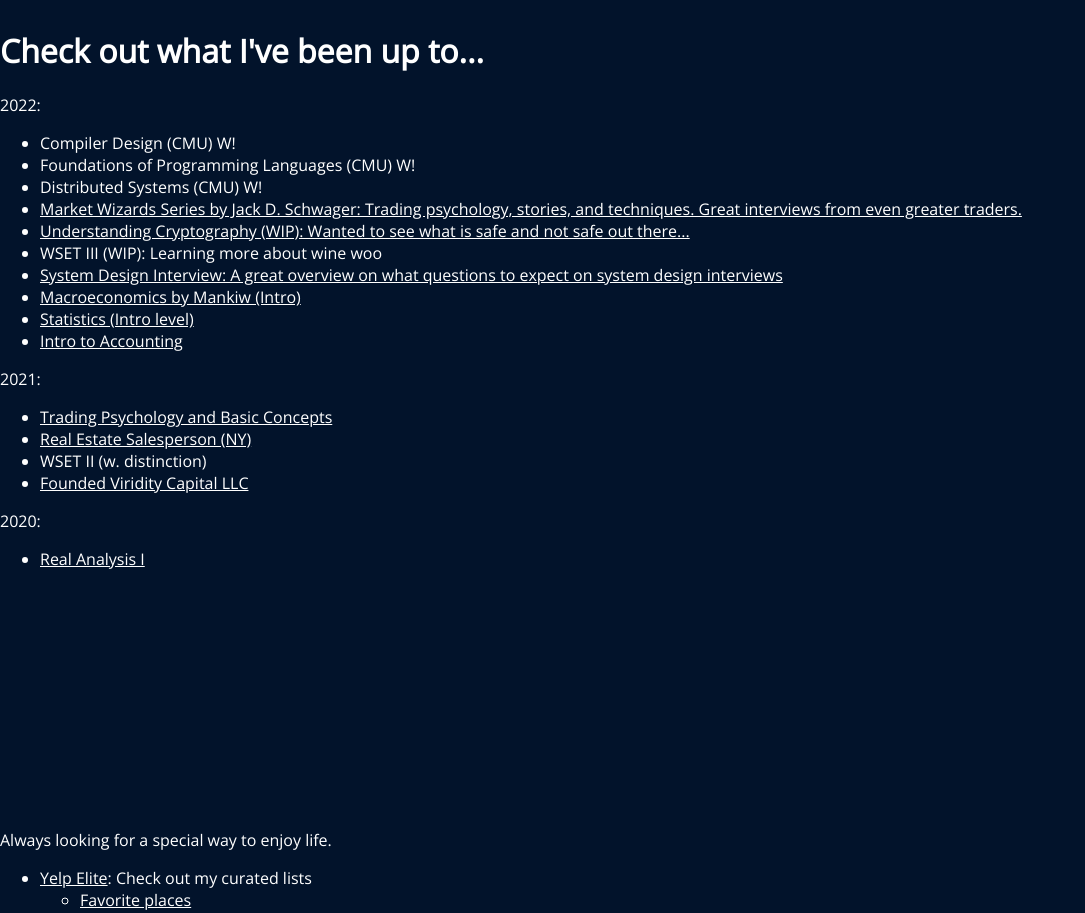
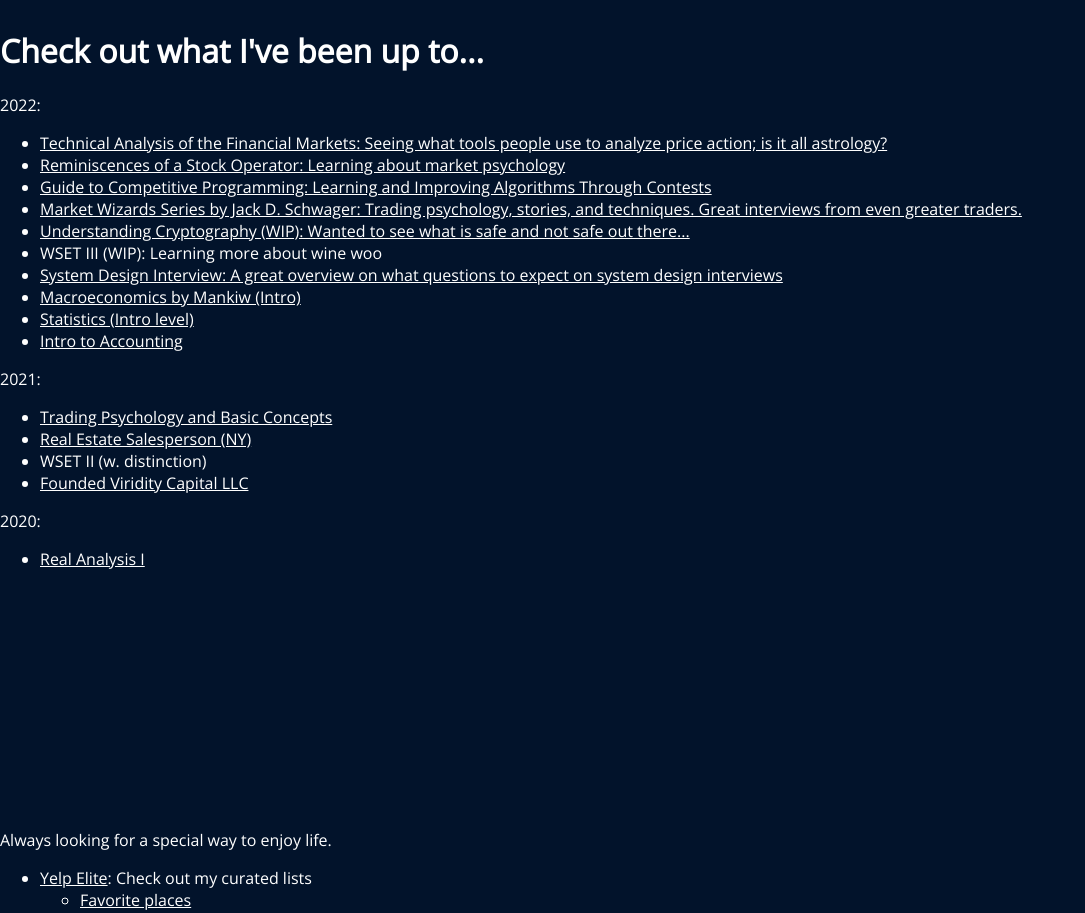
Before and after one commit to mikinty/mikinty.github.io-archive3, a React app: page / in a window 1280 px wide. Shown: the part 2240-3153 px from the top of the page, without its empty margins (0-1085 px from the left). Built offline with nearby package versions, Linux system fonts and the light colour scheme.

Commit message:
Added trading books, got rid of theoretical CS books that I've started but aren't very much through

```diff
--- a/src/pages/AcademiaPage.js
+++ b/src/pages/AcademiaPage.js
@@ -3,13 +3,16 @@
 const COURSES = {
   2022: [
     {
-      name: "Compiler Design (CMU) W!",
+      name: "Technical Analysis of the Financial Markets: Seeing what tools people use to analyze price action; is it all astrology?",
+      link: "https://amzn.to/3yEdrxu",
     },
     {
-      name: "Foundations of Programming Languages (CMU) W!",
+      name: "Reminiscences of a Stock Operator: Learning about market psychology",
+      link: "https://amzn.to/3lbRvlp",
     },
     {
-      name: "Distributed Systems (CMU) W!",
+      name: "Guide to Competitive Programming: Learning and Improving Algorithms Through Contests",
+      link: "https://amzn.to/3lbdlFV",
     },
     {
       name: "Market Wizards Series by Jack D. Schwager: Trading psychology, stories, and techniques. Great interviews from even greater traders.",
@@ -28,7 +31,7 @@
     },
     {
       name: "Macroeconomics by Mankiw (Intro)",
-      link: "https://www.amazon.com/dp/1319105998/ref=as_sl_pc_tf_til?tag=viriditybooks-20&linkCode=w00&linkId=8fe7ff5587c1d0409ac65a3da154a41b&creativeASIN=1319105998",
+      link: "https://amzn.to/3Mj6CWe",
     },
     {
       name: "Statistics (Intro level)",
```
